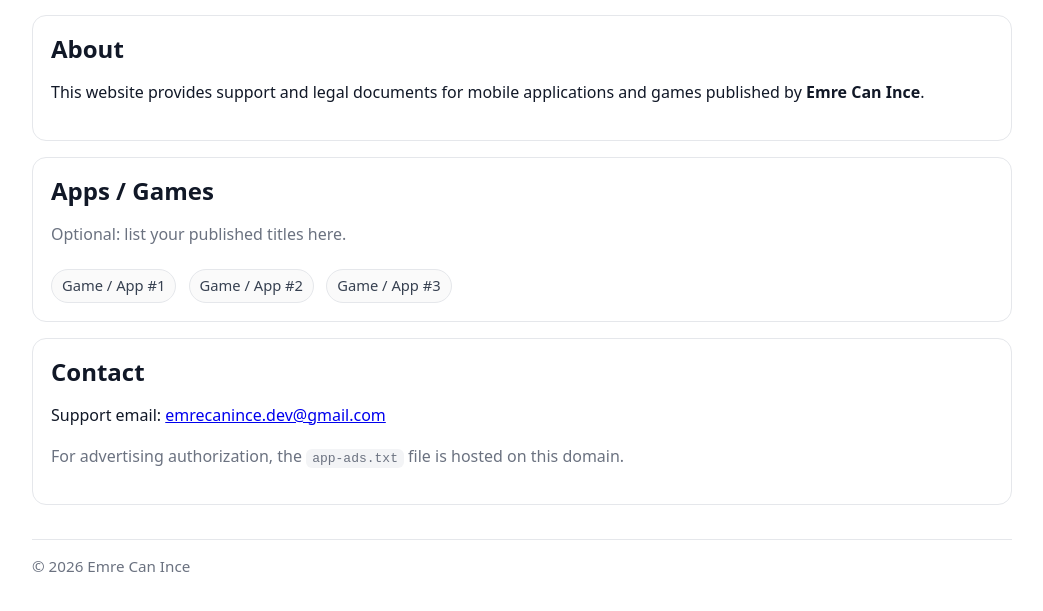
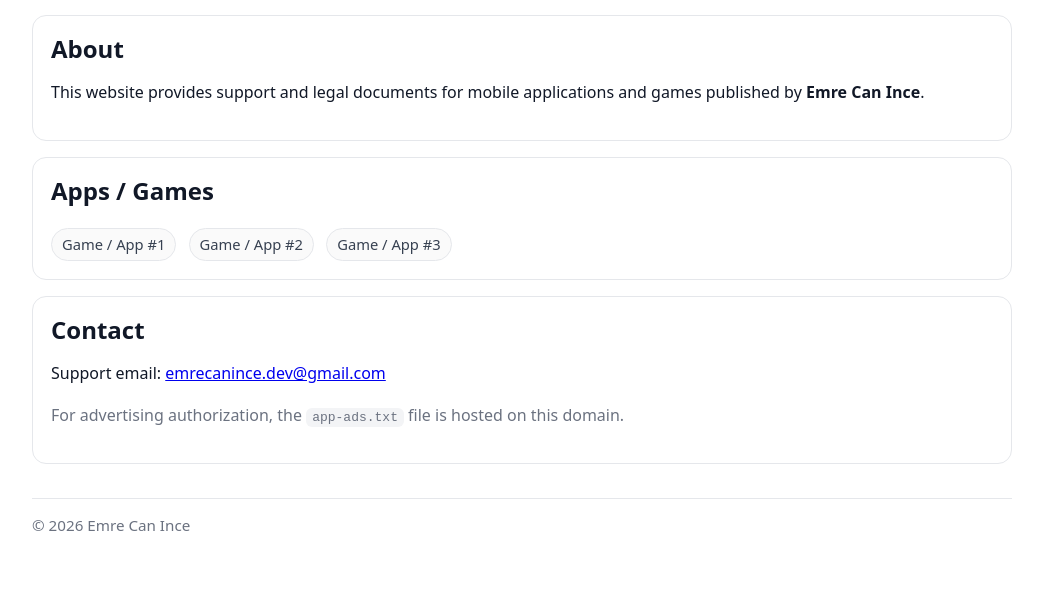
Before and after one commit to emrecanince-dev/emrecanince-dev.github.io, a plain HTML site: page index.html in a window 1280 px wide. Shown: the part 113-724 px from the top of the page, without its empty margins (118-1161 px from the left). Drawn offline with Linux system fonts and the light colour scheme.

Commit message:
Update index.html

```diff
--- a/index.html
+++ b/index.html
@@ -85,7 +85,7 @@
 
   <div class="card">
     <h2>Apps / Games</h2>
-    <p class="muted">Optional: list your published titles here.</p>
+    <p class="muted"></p>
     <div>
       <span class="pill">Game / App #1</span>
       <span class="pill">Game / App #2</span>
```
